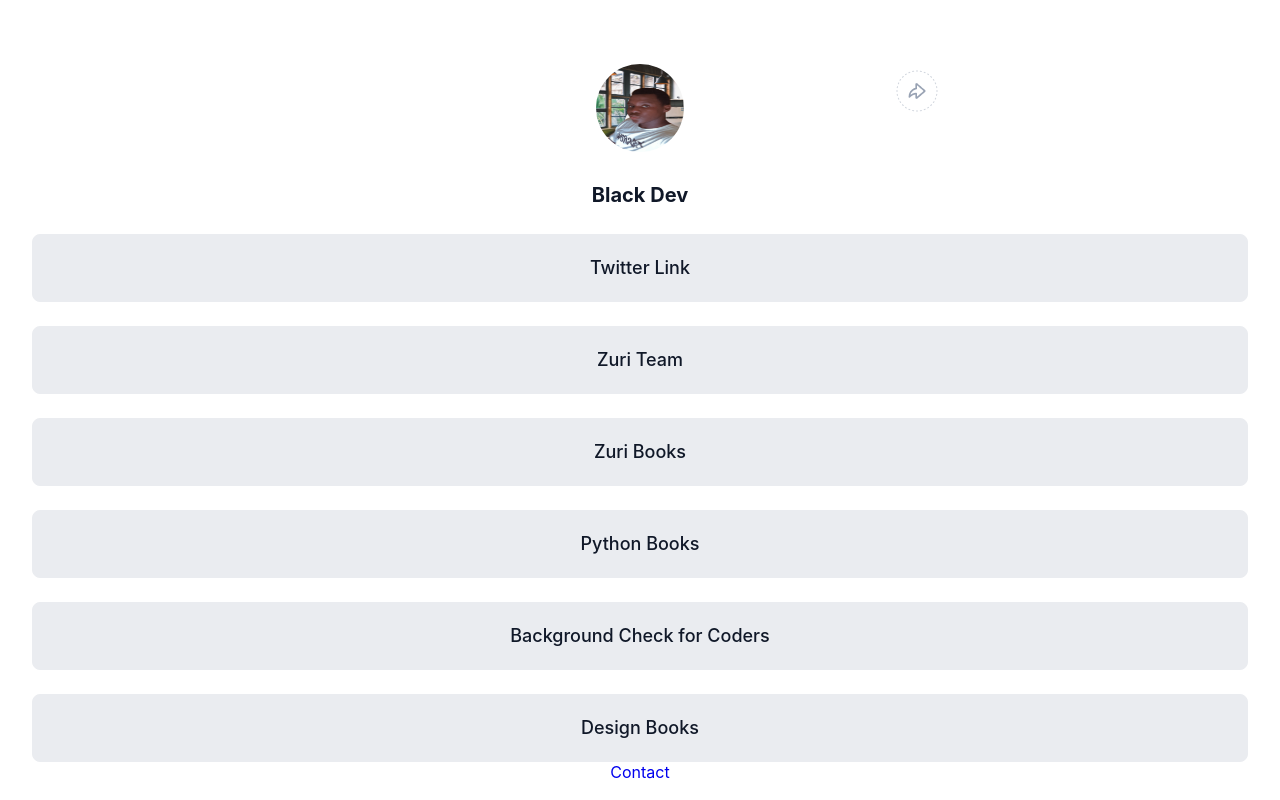
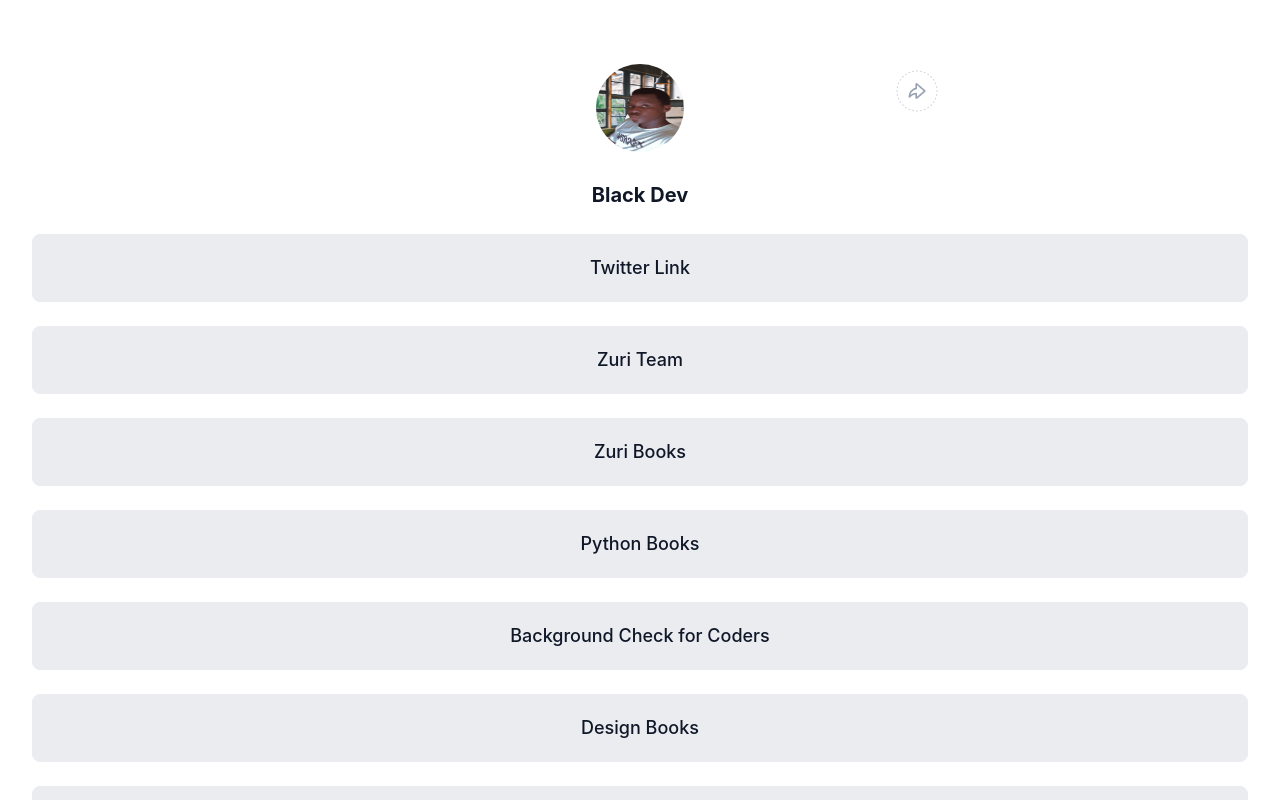
Before and after one commit to samuel99Oshiobughie/tree-link, a React (Vite) app: page / in a window 1280 px wide. Built offline with nearby package versions, Linux system fonts and the light colour scheme.

Commit message:
style: Adding css style to my contact anchor tag

```diff
--- a/src/Tree.css
+++ b/src/Tree.css
@@ -260,6 +260,37 @@
     flex-grow: 0;
 }
 
+#contact {
+    box-sizing: border-box;
+    display: flex;
+    flex-direction: row;
+    justify-content: center;
+    align-items: center;
+    padding: 24px 32px;
+    gap: 8px;
+    width: 1152px;
+    height: 76px;
+    background: #EAECF0;
+    border: 1px solid #EAECF0;
+    border-radius: 8px;
+    flex: none;
+    order: 0;
+    flex-grow: 1;
+    margin-top: 24px;
+    font-family: 'Inter';
+    font-style: normal;
+    font-weight: 500;
+    font-size: 18px;
+    line-height: 28px;
+    display: flex;
+    align-items: center;
+    text-align: center;
+    color: #101828;
+    flex: none;
+    order: 0;
+    flex-grow: 0;
+}
+
 a {
     text-decoration: none;
 }
@@ -392,4 +423,10 @@
         width: 95%;
         height: 68px;
     }
+
+    #contact {
+        padding: 24px 32px;
+        width: 95%;
+        height: 68px;
+    }
 }
```
